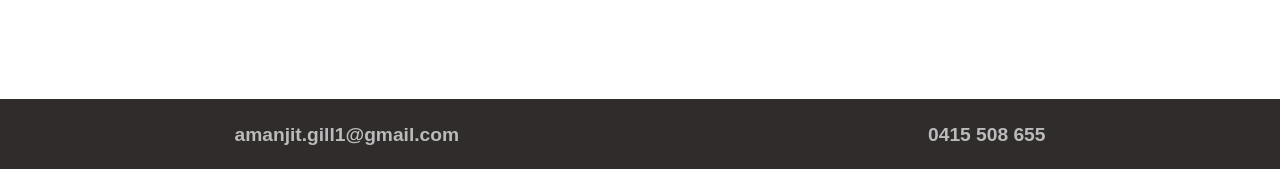
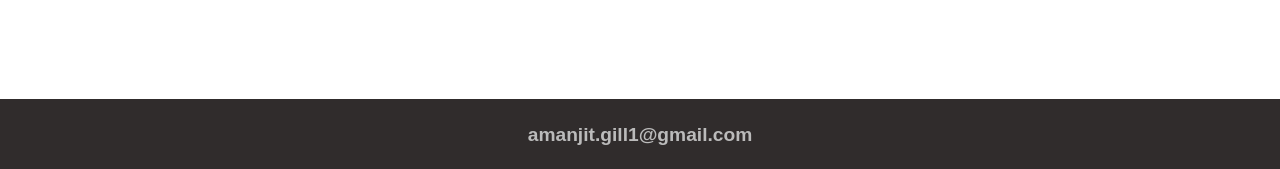
Before and after one commit to SecretPunk/SecretPunk.github.io, a plain HTML site: page index.html in a window 1280 px wide. Shown: the part 1470-1639 px from the top of the page. Drawn offline with Linux system fonts and the light colour scheme; a web font is replaced by a local one.

Commit message:
Temporarily remove contact detail.

```diff
--- a/index.html
+++ b/index.html
@@ -122,7 +122,7 @@
 
   <footer id="contact">
     <span>amanjit.gill1@gmail.com</span>
-    <span>0415 508 655</span>
+    <!-- <span>0415 508 655</span> -->
   </footer>
 
   <script src="resources/js/index.js"></script>
```
